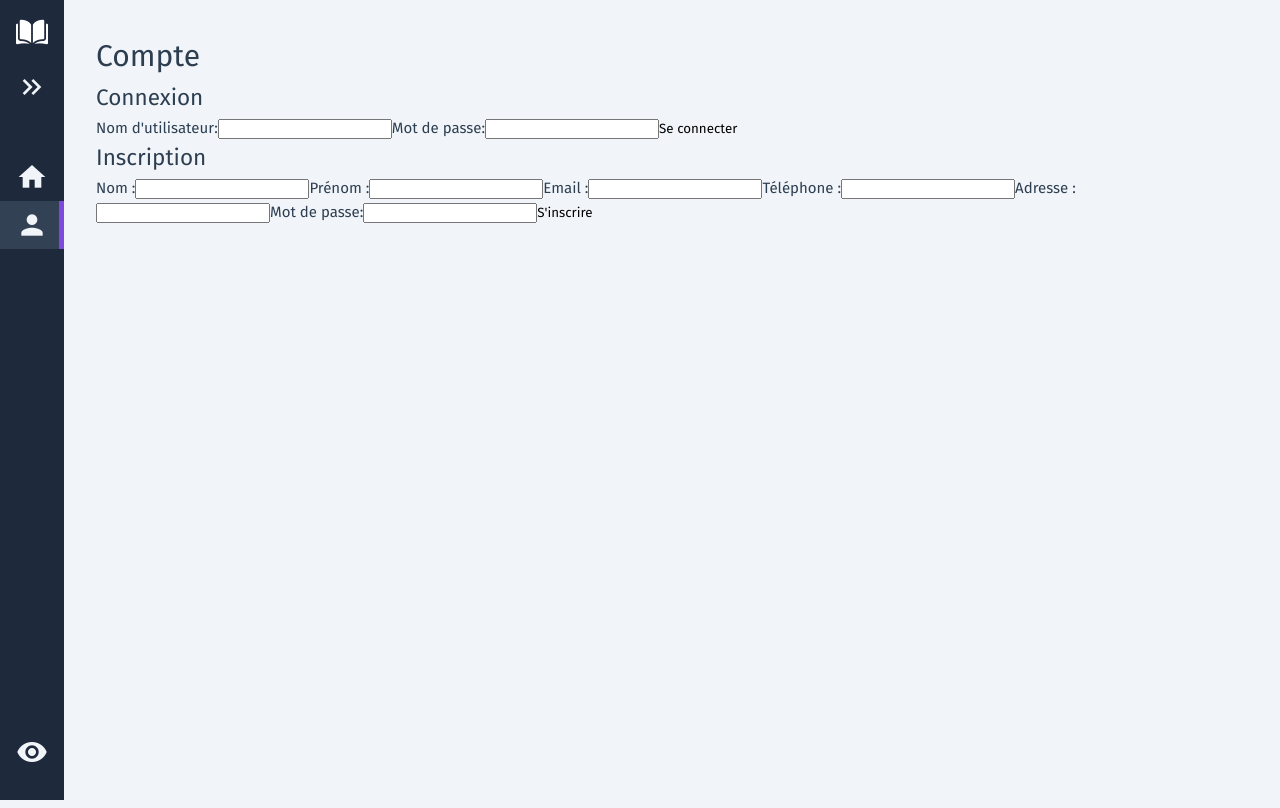
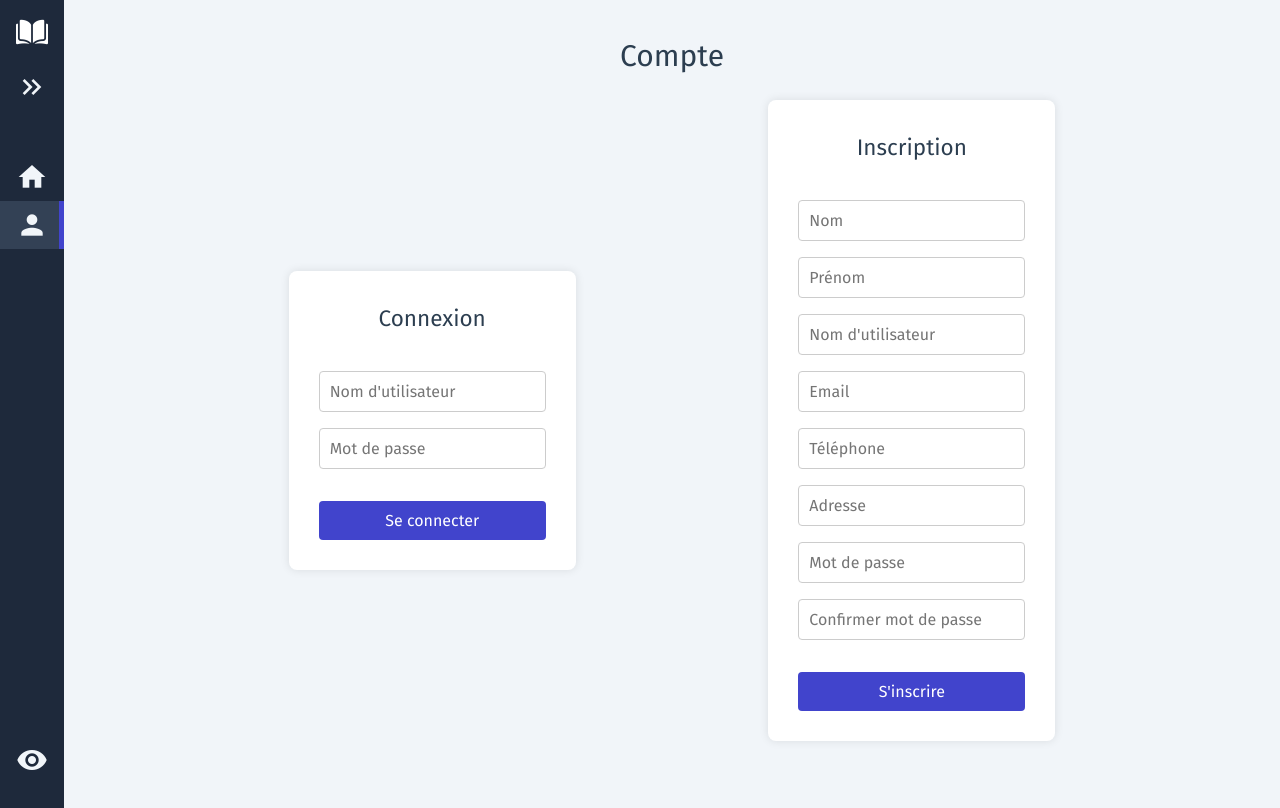
Before and after one commit to maelgllt/BiblioTECH, a Vue app: page /compte in a window 1280 px wide. Built offline with nearby package versions, Linux system fonts and the light colour scheme.

Commit message:
Fonctionnalité de connexion / inscription

```diff
--- a/package.json
+++ b/package.json
@@ -10,11 +10,16 @@
     "format": "prettier --write src/"
   },
   "dependencies": {
+    "aws-sdk": "^2.1519.0",
+    "bcryptjs": "^2.4.3",
+    "mock-aws-s3": "^4.0.2",
+    "nock": "^13.4.0",
     "vue": "^3.3.4",
     "vue-router": "^4.2.5"
   },
   "devDependencies": {
     "@rushstack/eslint-patch": "^1.3.3",
+    "@types/bcryptjs": "^2.4.6",
     "@vitejs/plugin-vue": "^4.4.0",
     "@vue/eslint-config-prettier": "^8.0.0",
     "eslint": "^8.49.0",
--- a/src/App.vue
+++ b/src/App.vue
@@ -12,8 +12,8 @@ import Sidebar from './components/Sidebar.vue'
 
 <style lang="scss">
 :root {
-	--primary: #7e4ade;
-	--primary-alt: #2232c5;
+	--primary: #4144cc;
+	--primary-alt: #6270ee;
 	--grey: #64748b;
 	--dark: #1e293b;
 	--dark-alt: #334155;
--- a/src/components/Account.vue
+++ b/src/components/Account.vue
@@ -2,76 +2,99 @@
   <main class="about-page">
     <h1>Compte</h1>
 
+    <div class="forms">
       <!-- Formulaire de Connexion -->
       <div class="login-form">
         <h2>Connexion</h2>
         <form @submit.prevent="login">
-          <label for="loginUsername">Nom d'utilisateur:</label>
-          <input type="text" id="loginUsername" v-model="loginUsername" required />
+          <input type="text" id="loginUsername" v-model="loginUsername" placeholder="Nom d'utilisateur" required />
 
-          <label for="loginPassword">Mot de passe:</label>
-          <input type="password" id="loginPassword" v-model="loginPassword" required />
+          <input type="password" id="loginPassword" v-model="loginPassword" placeholder="Mot de passe" required />
 
           <button type="submit">Se connecter</button>
         </form>
       </div>
 
+      <!--On considère que l'inscription concerne uniquement les utilisateurs et non les employés + les bénévoles.
+        Ces derniers sont ajoutés directement en bdd puisque on considère qu'ils y ont accès-->
+
       <!-- Formulaire d'Inscription -->
       <div class="signup-form">
         <h2>Inscription</h2>
         <form @submit.prevent="signup">
-          <label for="signupNom">Nom :</label>
-          <input type="text" id="signupNom" v-model="signupNom" required />
+          <input type="text" id="signupNom" v-model="signupNom" placeholder="Nom" required />
 
-          <label for="signupPrenom">Prénom :</label>
-          <input type="text" id="signupPrenom" v-model="signupPrenom" required />
+          <input type="text" id="signupPrenom" v-model="signupPrenom" placeholder="Prénom" required />
 
-          <label for="signupEmail">Email :</label>
-          <input type="email" id="signupEmail" v-model="signupEmail" required />
+          <input type="text" id="signupUsername" v-model="signupUsername" placeholder="Nom d'utilisateur" required />
 
-          <label for="signupTelephone">Téléphone :</label>
-          <input type="tel" id="signupTelephone" v-model="signupTelephone" required />
+          <input type="email" id="signupEmail" v-model="signupEmail" placeholder="Email" required />
 
-          <label for="signupAdresse">Adresse :</label>
-          <input type="text" id="signupAdresse" v-model="signupAdresse" required />
+          <input type="tel" id="signupTelephone" v-model="signupTelephone" placeholder="Téléphone" required />
 
-          <label for="signupPassword">Mot de passe:</label>
-          <input type="password" id="signupPassword" v-model="signupPassword" required />
+          <input type="text" id="signupAdresse" v-model="signupAdresse" placeholder="Adresse" required />
+
+          <input type="password" id="signupPassword" v-model="signupPassword" placeholder="Mot de passe" required />
+
+          <input type="password" id="signupConfirmPassword" v-model="signupConfirmPassword" placeholder="Confirmer mot de passe" required />
 
           <button type="submit">S'inscrire</button>
+
+          <span class="error" v-if="signupClicked && signupEmail !== '' && !isValidEmail">Adresse e-mail invalide</span>
+          <span class="error" v-if="signupClicked && signupPassword !== '' && !isStrongPassword">Le mot de passe doit contenir au moins 8 caractères avec une majuscule, une minuscule, un chiffre et un caractère spécial !</span>
+          <span class="error" v-if="signupClicked && !isPasswordConfirmed">Les mots de passe ne correspondent pas.</span>
         </form>
       </div>
+    </div>
+
+    <p class="success" v-if="ValidRegister">Inscription réussie !</p>
+
+    <p class="success" v-if="ValidLogin == 1">Connexion réussie !</p>
+    <p class="success" v-else-if="ValidLogin == 2">Nom d'utilisateur ou mot de passe incorrect</p>
+    <p class="success" v-else></p>
   </main>
 </template>
 
 <script setup>
-  import { ref } from 'vue';
+import { ref, computed } from 'vue';
 import axios from 'axios';
-  import bcrypt from 'bcryptjs';
 
-  // Données pour le formulaire de connexion
 const loginUsername = ref('');
 const loginPassword = ref('');
 
-  // Données pour le formulaire d'inscription
 const signupNom = ref('');
 const signupPrenom = ref('');
+const signupUsername = ref('');
 const signupEmail = ref('');
 const signupTelephone = ref('');
 const signupAdresse = ref('');
 const signupPassword = ref('');
+const signupConfirmPassword = ref('');
+
+// Variable pour indiquer si le bouton "S'inscrire" a été cliqué
+let signupClicked = ref(false);
+
+let ValidRegister = ref(false);
+let ValidLogin = ref(0);
 
 const login = async () => {
   try {
     const response = await axios.post('http://localhost/api_BiblioTech.php?action=login', {
+      action: 'login',
       username: loginUsername.value,
       password: loginPassword.value,
     });
 
-      console.log(response.data);
+    //console.log(response.data);
 
-      // Ajoutez ici la logique pour gérer la réponse du serveur après la connexion réussie
-      // Par exemple, vous pourriez rediriger l'utilisateur vers une autre page.
+    if (response.data == 1){ //on vérifie si la réponse est 1 car si l'utilisateur entre les bons identifiants, le serveur renvoie true qui est égal à 1
+      console.log("Connexion réussie !");
+      ValidLogin.value = 1;
+    }
+    else{
+      console.log("Nom d\'utilisateur ou mot de passe incorrect");
+      ValidLogin.value = 2;
+    }
   } catch (error) {
     console.log('Erreur lors de la connexion', error);
     // Ajoutez ici la logique pour gérer l'erreur après une tentative de connexion infructueuse
@@ -79,11 +102,18 @@
 };
 
 const signup = async () => {
-    const hashedPassword = await hashPassword(signupPassword.value);
+
+  signupClicked.value = true;
+
+  // Valider le mot de passe seulement si la propriété calculée isPasswordValid est vraie
+  if (!isPasswordValid.value) {
+    return; // Arrêtez l'exécution si la validation échoue
+  }
 
   const userData = {
-      username: signupNom.value, // Nom d'utilisateur est défini ici comme le nom
-      password: hashedPassword,
+    action: 'signup',
+    username: signupUsername.value,
+    password: signupPassword.value,
     nom: signupNom.value,
     prenom: signupPrenom.value,
     email: signupEmail.value,
@@ -92,21 +122,103 @@
   };
 
   try {
-      const response = await axios.post('http://localhost/api_BiblioTech.php?action=signup', userData);
+    const response = await axios.post('http://localhost/api_BiblioTech.php', userData);
     console.log(response.data);
+    ValidRegister.value = true;
   } catch (error) {
     console.log('Erreur lors de l\'inscription', error);
   }
 };
 
-  const hashPassword = async (password) => {
-    const saltRounds = 10;
-    const hashedPassword = await bcrypt.hash(password, saltRounds);
-    return hashedPassword;
-  };
+
+const isValidEmail = computed(() => {
+  return signupClicked ? /^\w+([\.-]?\w+)*@\w+([\.-]?\w+)*(\.\w{2,3})+$/.test(signupEmail.value) : null;
+});
+
+const isStrongPassword = computed(() => {
+  return signupClicked ? /^(?=.*[a-z])(?=.*[A-Z])(?=.*\d)(?=.*[@$!%*?&])[A-Za-z\d@$!%*?&]{8,}$/.test(signupPassword.value) : null;
+});
+
+const isPasswordConfirmed = computed(() => {
+  return signupClicked ? signupPassword.value === signupConfirmPassword.value : null;
+});
+
+const isPasswordValid = computed(() => {
+  return isValidEmail.value === true && isStrongPassword.value === true && isPasswordConfirmed.value === true;
+});
 
 </script>
 
-  <style lang="sass">
-    /* Ajoutez vos styles ici */
+
+<style lang="scss">
+.about-page {
+  h1 {
+    text-align: center;
+    margin-bottom: 20px;
+  }
+
+  h2{
+    text-align: center;
+  }
+
+  .forms {
+    display: flex;
+    justify-content: space-evenly;
+    align-items: center;
+
+    .login-form,
+    .signup-form {
+      padding: 30px;
+      background: #fff;
+      border-radius: 8px;
+      box-shadow: 0 0 10px rgba(0, 0, 0, 0.1);
+      width: min-content;
+
+      form {
+        display: flex;
+        flex-direction: column;
+        margin-top: 15%;
+
+        input {
+          margin-bottom: 16px;
+          padding: 10px;
+          border: 1px solid #ccc;
+          border-radius: 4px;
+          font-size: 16px;
+
+          &:focus {
+            border-color: #3498db;
+          }
+        }
+
+        button {
+          margin-top: 16px;
+          padding: 10px;
+          background: var(--primary);
+          color: #fff;
+          border: none;
+          border-radius: 4px;
+          cursor: pointer;
+          font-size: 16px;
+
+          &:hover {
+            background: var(--primary-alt);
+          }
+        }
+
+        .error {
+          color: red;
+          margin-top: 8px;
+          font-size: small;
+        }
+      }
+    }
+  }
+  .success{
+    text-align: center;
+    margin-top: 3%;
+    font-size: x-large;
+  }
+}
+
 </style>
--- a/src/components/Home.vue
+++ b/src/components/Home.vue
@@ -12,6 +12,9 @@
             </p>
             <p class="book-author">
               <strong>Auteur(s) : </strong> {{ book.auteur }}
+            </p>
+            <p class="book-id">
+              <strong>Côte : </strong> {{ book.cote_livres }}
             </p>
           </div>
         </div>
```
Also changed, not shown: src/assets/logo2.png (added), 1 other file (tests, documents, lock files or other folders). Lines whose indentation alone changed are shown as unchanged.
